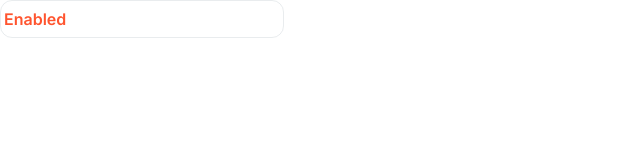
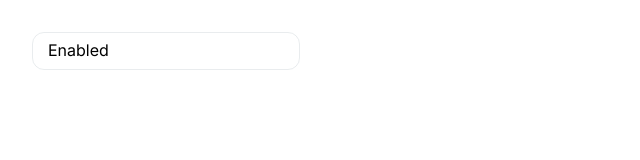
Before and after one commit to CodectiveOrg/pipelyze, a Next.js app: page / in a window 1280 px wide. Shown: the top 160 px of the page, without its empty margins (0-640 px from the left). Built offline with nearby package versions, Linux system fonts and the light colour scheme.

Commit message:
[REFACTOR] floating label

```diff
--- a/src/app/page.tsx
+++ b/src/app/page.tsx
@@ -5,8 +5,8 @@ import styles from "./page.module.css";
 export default function Page() {
   return (
     <div className={styles.page}>
-      <form>
-        <TextFieldComponent error label="Enabled" />
+      <form style={{ margin: "2rem" }}>
+        <TextFieldComponent label="Enabled" />
       </form>
     </div>
   );
--- a/src/components/text-field/text-field.component.tsx
+++ b/src/components/text-field/text-field.component.tsx
@@ -1,4 +1,4 @@
-import { ComponentProps, ReactElement, ReactNode } from "react";
+import { ComponentProps, ReactElement, ReactNode, useId } from "react";
 
 import clsx from "clsx";
 
@@ -24,6 +24,8 @@ export default function TextFieldComponent({
   endAdornment,
   ...otherProps
 }: Props): ReactElement {
+  const id = useId() || otherProps.id;
+
   return (
     <div
       className={clsx(
@@ -33,15 +35,11 @@ export default function TextFieldComponent({
       )}
     >
       <div className={styles["input-box"]}>
-        <TypographyComponent
-          className={styles.label}
-          variant="subtitle1"
-          color="text-secondary"
-        >
-          {label}
-        </TypographyComponent>
+        <label htmlFor={id}>{label}</label>
         <fieldset>
-          <legend></legend>
+          <legend>
+            <span>{label}</span>
+          </legend>
 
           {startAdornment && (
             <div className={clsx(styles.adornment, styles.start)}>
@@ -49,7 +47,7 @@ export default function TextFieldComponent({
             </div>
           )}
 
-          <input {...otherProps} />
+          <input {...otherProps} id={id} />
 
           {endAdornment && (
             <div className={clsx(styles.adornment, styles.end)}>
--- a/src/components/text-field/text-field.module.css
+++ b/src/components/text-field/text-field.module.css
@@ -1,4 +1,6 @@
 .text-field {
+  --padding-legend: 0.25rem;
+
   .input-box {
     position: relative;
 
@@ -9,14 +11,17 @@
 
     border-radius: var(--shape-border-radius-2);
 
-    .label {
+    label {
       position: absolute;
+      inset-block-start: 0;
+      inset-inline-start: 0;
       overflow: hidden;
       z-index: 1;
 
-      padding: 0 0.25rem;
+      transform: translate(var(--padding-inline), var(--padding-block)) scale(1);
+      transform-origin: 0;
 
-      transform-origin: top left;
+      font-weight: 400;
 
       transition: 0.2s ease-in-out;
       transition-property: transform, background-color;
@@ -28,12 +33,44 @@
       display: flex;
       align-items: center;
 
-      padding-inline: 0.5rem;
-
       border: 1px solid var(--palette-shared-input-outlined);
       border-radius: inherit;
 
       transition: border-color 0.1s cubic-bezier(0.4, 0, 0.2, 1);
+
+      legend {
+        visibility: hidden;
+
+        overflow: hidden;
+
+        display: block;
+
+        width: auto;
+        max-width: 0.01px;
+        height: 0;
+
+        margin-inline-start: calc(
+          var(--padding-inline) - var(--padding-legend)
+        );
+        padding: 0;
+
+        font-size: 0.75em;
+
+        white-space: nowrap;
+
+        transition: max-width 100ms cubic-bezier(0, 0, 0.2, 1) 50ms;
+
+        float: unset;
+
+        > span {
+          opacity: 0;
+          visibility: visible;
+
+          display: inline-block;
+
+          padding-inline: var(--padding-legend);
+        }
+      }
 
       input {
         flex: 1;
@@ -41,6 +78,8 @@
         background-color: transparent;
 
         display: block;
+
+        padding: var(--padding-block) var(--padding-inline);
 
         border: none;
 
@@ -68,40 +107,38 @@
   }
 
   &.small {
-    .input-box {
-      fieldset {
-        input {
-          padding: 1rem;
-        }
-      }
-    }
+    --padding-block: 1rem;
+    --padding-inline: 1rem;
   }
 
   &.normal {
-    .input-box {
-      fieldset {
-        input {
-          padding: 0.5rem 1rem;
-        }
-      }
-    }
+    --padding-block: 0.5rem;
+    --padding-inline: 1rem;
   }
 
-  &:has(input:not(:placeholder-shown)),
+  &:has(input:focus),
   &:has(.adornment) {
     .input-box {
-      &.label {
+      label {
         background-color: var(--palette-common-white);
         color: var(--palette-text-primary);
 
-        transform: translateY(-1.625rem) scale(0.75);
+        transform: translate(var(--padding-inline), -50%) scale(0.75);
+
+        font-weight: 600;
+      }
+
+      fieldset {
+        legend {
+          max-width: 100%;
+        }
       }
     }
   }
 
   &.error {
     .input-box {
-      .label {
+      label {
         color: var(--palette-error-main);
       }
 
@@ -114,7 +151,7 @@
 
   &:has(input[disabled]) {
     .input-box {
-      .label {
+      label {
         color: var(--palette-action-disabled);
       }
 
```
